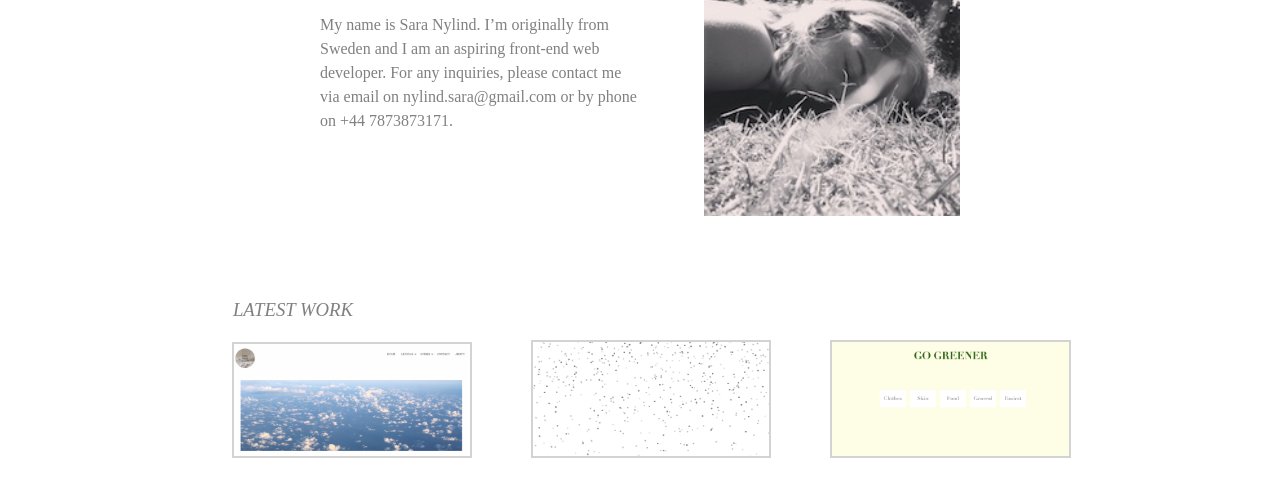
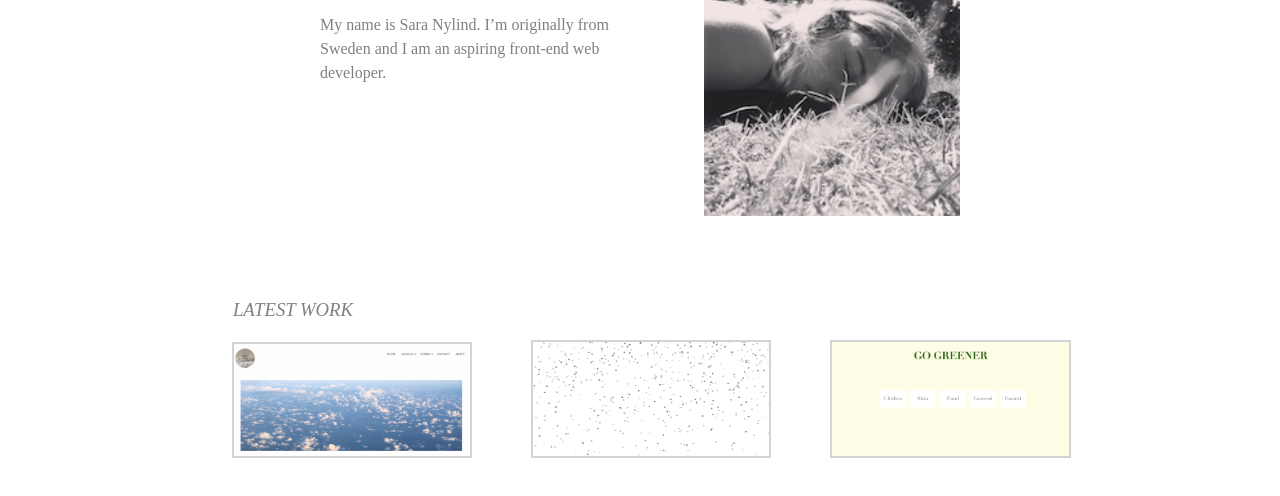
Before and after one commit to sara-m-e-n/sara-m-e-n.github.io, a plain HTML site: page index.html in a window 1280 px wide. Shown: the part 128-624 px from the top of the page. Drawn offline with nearby package versions, Linux system fonts and the light colour scheme.

Commit message:
Update index.html

```diff
--- a/index.html
+++ b/index.html
@@ -28,7 +28,7 @@
         <div id="main-content" class="cf">
             <div id="intro-text">
                 <h1> Hej! </h1>
-                <p>My name is Sara Nylind. I’m originally from Sweden and I am an aspiring front-end web developer. For any inquiries, please contact me via email on nylind.sara@gmail.com or by phone on +44 7873873171.  </p>
+                <p>My name is Sara Nylind. I’m originally from Sweden and I am an aspiring front-end web developer. </p>
             </div>
             <img src="IMG_E2641.JPG" id="main-img">
         </div>
```
